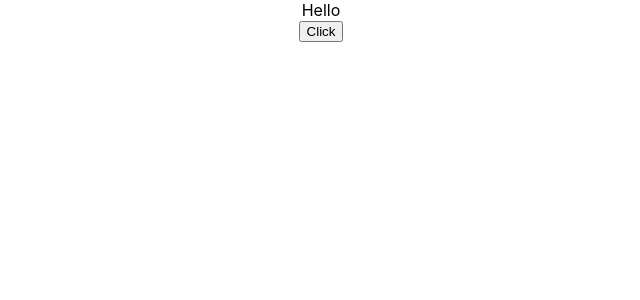
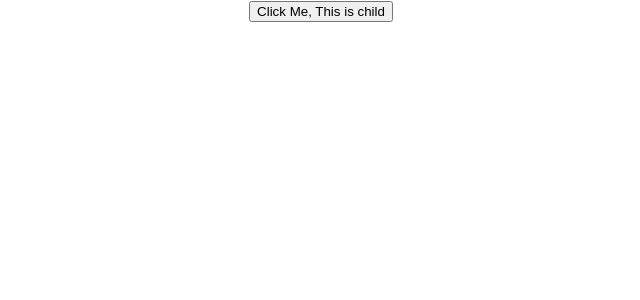
Before and after one commit to balajiat2106/CodeReact, a React (Create React App) app in the folder helloworld/: page / in a window 1280 px wide. Shown: the top 300 px of the page, without its empty margins (319-959 px from the left). Built offline with nearby package versions, Linux system fonts and the light colour scheme.

Commit message:
Methods as props

```diff
--- a/helloworld/src/App.js
+++ b/helloworld/src/App.js
@@ -5,15 +5,17 @@ import Welcome from './Components/Welcome';
 import Message from './Components/Message';
 import Counter from './Components/Counter';
 import EventBinder from './Components/EventBinder';
+import ParentComponent from './Components/ParentComponent';
 
 function App() {
   return (
     <div className="App">
-      {/* <Greeting Name="Balaji"/>
+      {/* {/* <Greeting Name="Balaji"/>
       <Welcome Name="Lakshya"/>
       <Message/>
       <Counter/> */}
-      <EventBinder/>
+      {/* <EventBinder/>  */}
+      <ParentComponent/>
     </div>
   );
 }
--- /dev/null
+++ b/helloworld/src/Components/ChildComponent.js
@@ -0,0 +1,9 @@
+import React from 'react'
+
+export default function ChildComponent(props) {
+    return (
+        <div>
+            <button onClick={()=>props.greet("Child")}>Click Me, This is child</button>
+        </div>
+    )
+}
--- /dev/null
+++ b/helloworld/src/Components/ParentComponent.js
@@ -0,0 +1,28 @@
+import React, { Component } from 'react'
+import ChildComponent from './ChildComponent'
+
+class ParentComponent extends Component {
+
+    constructor(props) {
+        super(props)
+
+        this.state = {
+             Message:"Parent"
+        }
+    }
+
+
+    GreetMessage=(newMessage)=>{
+        alert(`Hello ${this.state.Message} from ${newMessage}`)
+    }
+
+    render() {
+        return (
+            <div>
+                <ChildComponent greet={this.GreetMessage}/>
+            </div>
+        )
+    }
+}
+
+export default ParentComponent
```
